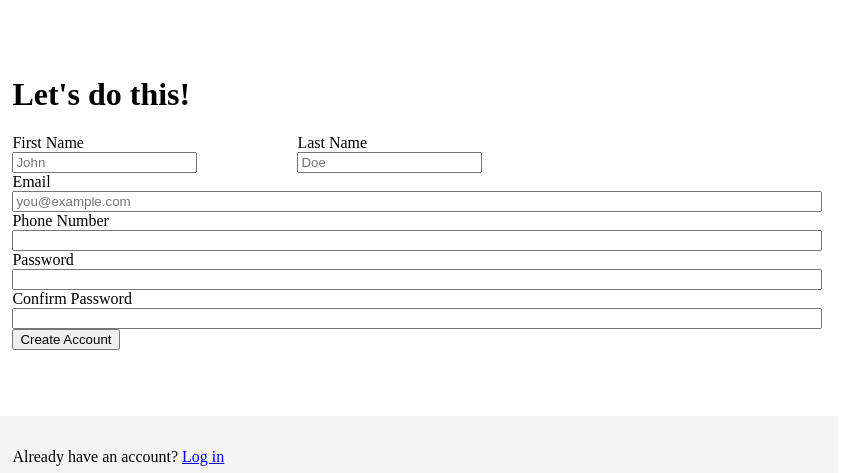
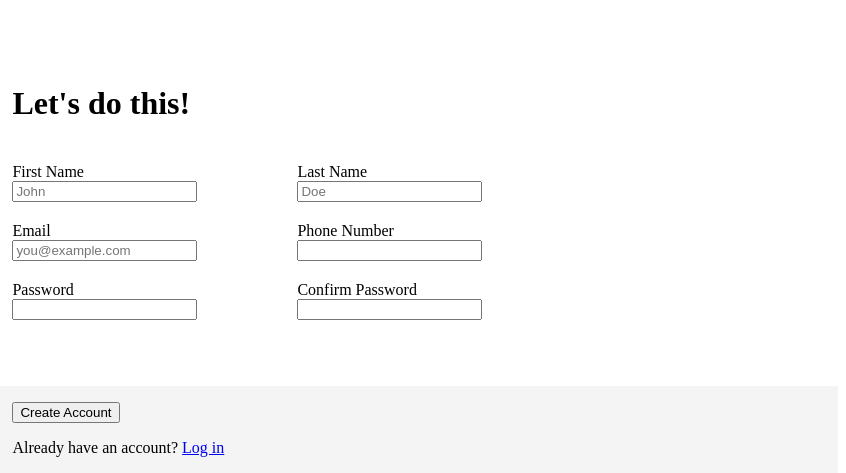
Before and after one commit to williamhok/sign-up-form, a plain HTML site: page index.html in a window 1280 px wide. Shown: the part 287-760 px from the top of the page, 434-1280 px from the left. Drawn offline with Linux system fonts and the light colour scheme; a web font is replaced by a local one.

Commit message:
Added style to the form

```diff
--- a/index.html
+++ b/index.html
@@ -60,10 +60,9 @@
                         </div>
                     </div>
                 </div>
-
-                <button type="submit">Create Account</button>
             </form>
             <div class="log-in">
+                <button type="submit">Create Account</button>
                 <p>Already have an account? <a href="#">Log in</a></p>
             </div>
         </div>
--- a/style.css
+++ b/style.css
@@ -51,7 +51,13 @@
     padding: 1rem;
 }
 
-.form-name {
+.form-container {
+    display: flex;
+    flex-direction: column;
+    gap: 20px;
+}
+
+.form-name, .form-contact, .form-password {
     display: flex;
     gap: 100px
 }
```
